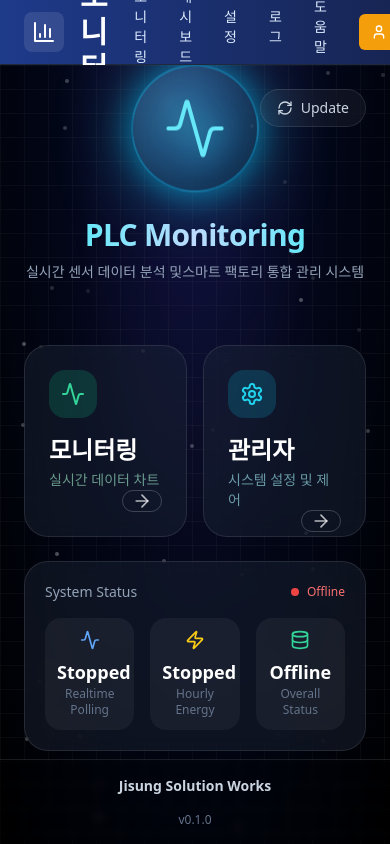
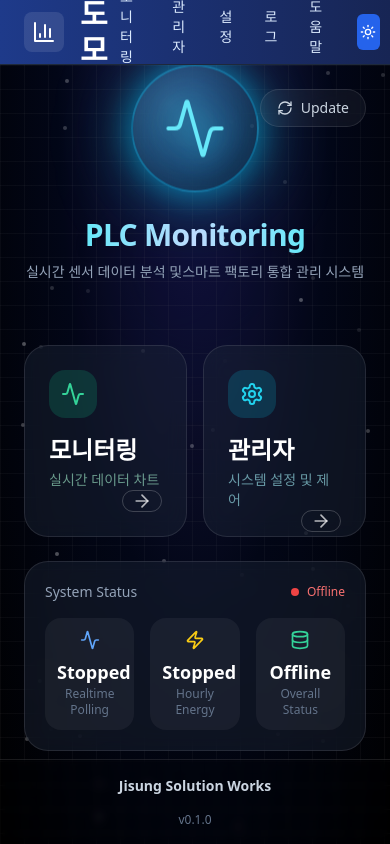
Before and after one commit to YouHyuksoo/OhSUng-Monitoring, a Next.js app: page / in a window 390 px wide. Built offline with nearby package versions, Linux system fonts and the light colour scheme; no server answers.

Commit message:
로그인 정리

```diff
--- a/src/app/admin/page.tsx
+++ b/src/app/admin/page.tsx
@@ -21,7 +21,6 @@
 import { useEffect, useState } from "react";
 import { useRouter } from "next/navigation";
 import { useSettings } from "@/lib/useSettings";
-import { useAuth } from "@/lib/auth-context";
 import {
   Activity,
   Database,
@@ -70,14 +69,6 @@ interface DBStats {
 export default function AdminPage() {
   const router = useRouter();
   const { settings, updateSettings } = useSettings();
-  const { isAuthenticated, logout } = useAuth();
-
-  // 인증 확인 - 미인증 시 로그인 페이지로 리다이렉트
-  useEffect(() => {
-    if (!isAuthenticated) {
-      router.push("/admin/login");
-    }
-  }, [isAuthenticated, router]);
 
   const [pollingStatus, setPollingStatus] = useState<PollingStatus | null>(
     null
--- a/src/app/api/settings/route.ts
+++ b/src/app/api/settings/route.ts
@@ -24,7 +24,7 @@ const SETTINGS_FILE = path.join(DATA_DIR, "settings.json");
  * 주의: client의 defaultSettings과 동기화되어야 함
  */
 const DEFAULT_SETTINGS = {
-  appTitle: "PLC 모니터링",
+  appTitle: "전력/온도 모니터링",
   plcIp: "",
   plcPort: 5000,
   plcType: "demo",
--- a/src/app/help/page.tsx
+++ b/src/app/help/page.tsx
@@ -26,7 +26,7 @@ export default function HelpPage() {
           도움말 및 가이드
         </h1>
         <p className="text-lg text-muted-foreground mt-3">
-          PLC 모니터링 시스템의 사용 방법과 문제 해결 가이드입니다.
+          전력/온도 모니터링 시스템의 사용 방법과 문제 해결 가이드입니다.
         </p>
       </div>
 
@@ -86,7 +86,7 @@ export default function HelpPage() {
                   <Activity className="w-4 h-4 text-red-500" /> 전력 모니터링
                 </h4>
                 <p className="text-sm text-muted-foreground">
-                  공장 전체의 유효 전력량을 실시간으로 표시합니다. 그래프의
+                  설비로부터 유효 전력량을 실시간으로 표시합니다. 그래프의
                   높낮이는 전력 사용량의 변화 추이를 나타내며, 우측 상단에 현재
                   수치가 숫자로 표시됩니다.
                 </p>
--- a/src/app/layout.tsx
+++ b/src/app/layout.tsx
@@ -3,7 +3,6 @@ import "./globals.css";
 import { cn } from "@/lib/utils";
 import { Header } from "@/components/Layout/Header";
 import { ThemeProvider } from "@/components/theme-provider";
-import { AuthProvider } from "@/lib/auth-context";
 import { PLCConnectionProvider } from "@/lib/plc-connection-context";
 import { SettingsInitializer } from "@/components/settings-initializer";
 
@@ -29,13 +28,11 @@ export default function RootLayout({
         )}
       >
         <ThemeProvider defaultTheme="dark" storageKey="vite-ui-theme">
-          <AuthProvider>
-            <PLCConnectionProvider>
-              <SettingsInitializer />
-              <Header />
-              <main className="flex-1 w-full overflow-auto">{children}</main>
-            </PLCConnectionProvider>
-          </AuthProvider>
+          <PLCConnectionProvider>
+            <SettingsInitializer />
+            <Header />
+            <main className="flex-1 w-full overflow-auto">{children}</main>
+          </PLCConnectionProvider>
         </ThemeProvider>
       </body>
     </html>
--- a/src/app/logs/page.tsx
+++ b/src/app/logs/page.tsx
@@ -14,15 +14,11 @@
 "use client";
 
 import { useState, useEffect, useRef } from "react";
-import { useRouter } from "next/navigation";
 import { Search, Download, Trash2, RefreshCw } from "lucide-react";
 import { logger, LogLevel, LogEntry } from "@/lib/logger";
-import { useAuth } from "@/lib/auth-context";
 import { ConfirmDialog } from "@/components/ui/confirm-dialog";
 
 export default function LogsPage() {
-  const router = useRouter();
-  const { isAuthenticated } = useAuth();
   const [logs, setLogs] = useState<LogEntry[]>([]);
   const [filter, setFilter] = useState<LogLevel | "all">("all");
   const [searchTerm, setSearchTerm] = useState("");
@@ -31,13 +27,6 @@ export default function LogsPage() {
   const [itemsPerPage, setItemsPerPage] = useState(50);
   const [showConfirmDialog, setShowConfirmDialog] = useState(false);
   const logsEndRef = useRef<HTMLDivElement>(null);
-
-  // 인증 확인 - 미인증 시 로그인 페이지로 리다이렉트
-  useEffect(() => {
-    if (!isAuthenticated) {
-      router.push("/admin/login");
-    }
-  }, [isAuthenticated, router]);
 
   // 로거에서 실제 로그 가져오기 및 실시간 업데이트 구독
   useEffect(() => {
@@ -142,7 +131,7 @@ export default function LogsPage() {
         <div>
           <h1 className="text-3xl font-bold">시스템 로그</h1>
           <p className="text-muted-foreground mt-1">
-            PLC 모니터링 시스템의 실시간 로그를 확인합니다
+            전력/온도 모니터링 시스템의 실시간 로그를 확인합니다
           </p>
         </div>
       </div>
--- a/src/app/page.tsx
+++ b/src/app/page.tsx
@@ -1,7 +1,7 @@
 /**
  * @file src/app/page.tsx
  * @description
- * PLC 모니터링 시스템 랜딩 페이지 (풀스크린 글래스모피즘 리디자인)
+ * 전력/온도 모니터링 시스템 랜딩 페이지 (풀스크린 글래스모피즘 리디자인)
  *
  * 디자인 변경 사항:
  * - **풀스크린 레이아웃**: 스크롤을 제거하고 `h-screen`으로 화면에 꽉 차게 구성.
@@ -292,7 +292,7 @@ export default function Home() {
 
             {/* 관리자 버튼 */}
             <button
-              onClick={() => handleNavigate("/admin/login")}
+              onClick={() => handleNavigate("/admin")}
               className="group relative h-full glass-card rounded-3xl p-6 flex flex-col justify-between text-left transition-all duration-300 hover:bg-white/5 hover:scale-[1.02] border border-white/10 hover:border-cyan-400/50 overflow-hidden"
             >
               <div className="absolute inset-0 bg-gradient-to-br from-cyan-500/10 to-transparent opacity-0 group-hover:opacity-100 transition-opacity duration-500" />
--- a/src/app/settings/page.tsx
+++ b/src/app/settings/page.tsx
@@ -7,24 +7,15 @@
 
 "use client";
 
-import { useEffect, useState } from "react";
+import { useState } from "react";
 import { useRouter } from "next/navigation";
 import { useSettings } from "@/lib/useSettings";
 import { ChartConfig } from "@/lib/settings-store";
-import { useAuth } from "@/lib/auth-context";
 import { Toast, ToastType } from "@/components/ui/toast";
 
 export default function SettingsPage() {
   const router = useRouter();
   const { settings, updateSettings } = useSettings();
-  const { isAuthenticated } = useAuth();
-
-  // 인증 확인 - 미인증 시 로그인 페이지로 리다이렉트
-  useEffect(() => {
-    if (!isAuthenticated) {
-      router.push("/admin/login");
-    }
-  }, [isAuthenticated, router]);
   const [localSettings, setLocalSettings] = useState(settings);
   const [isModified, setIsModified] = useState(false);
   const [toast, setToast] = useState<{
@@ -210,7 +201,7 @@ export default function SettingsPage() {
                 id="appTitle"
                 value={localSettings.appTitle}
                 onChange={(e) => handleChange("appTitle", e.target.value)}
-                placeholder="PLC 모니터링"
+                placeholder="전력/온도 모니터링"
                 className="flex h-10 w-full rounded-md border border-input bg-background px-3 py-2 text-sm focus-visible:outline-none focus-visible:ring-2 focus-visible:ring-ring"
               />
               <p className="text-xs text-muted-foreground mt-1">
--- a/src/components/Layout/Header.tsx
+++ b/src/components/Layout/Header.tsx
@@ -1,7 +1,7 @@
 /**
  * @file src/components/Layout/Header.tsx
  * @description
- * 헤더 컴포넌트 - 네비게이션, PLC 연결 상태, 테마 토글, 로그아웃 기능 포함
+ * 헤더 컴포넌트 - 네비게이션, 테마 토글 기능 포함
  */
 
 "use client";
@@ -9,27 +9,16 @@
 import Link from "next/link";
 import { useTheme } from "@/components/theme-provider";
 import { useSettings } from "@/lib/useSettings";
-import { useAuth } from "@/lib/auth-context";
-import { Moon, Sun, LogOut, User, Home, BarChart3 } from "lucide-react";
-import { useEffect, useRef, useState } from "react";
+import { Moon, Sun, BarChart3 } from "lucide-react";
+import { useEffect, useState } from "react";
 import { usePathname, useRouter } from "next/navigation";
-import { ConfirmDialog } from "@/components/ui/confirm-dialog";
 
 export function Header() {
   const { theme, setTheme } = useTheme();
   const { settings } = useSettings();
-  const { isAuthenticated, logout } = useAuth();
   const pathname = usePathname();
   const router = useRouter();
   const [mounted, setMounted] = useState(false);
-  const [showLogoutDialog, setShowLogoutDialog] = useState(false);
-  const [showProfileMenu, setShowProfileMenu] = useState(false);
-  const profileMenuRef = useRef<HTMLDivElement>(null);
-
-  /**
-   * 현재 페이지가 로그인 페이지인지 확인
-   */
-  const isLoginPage = pathname === "/admin/login";
 
   /**
    * 모니터링 페이지인지 확인 (독립적인 운영 페이지이므로 헤더 숨김)
@@ -43,55 +32,24 @@ export function Header() {
    */
   const getPageTitle = () => {
     const appTitle = settings.appTitle || "모니터링";
-    if (pathname === "/monitoring") return `${appTitle} -전력/온도 `;
+    if (pathname === "/monitoring") return `${appTitle} - 전력/온도`;
     if (pathname === "/settings") return `${appTitle} - 설정 관리`;
     if (pathname === "/help") return `${appTitle} - 도움말`;
     if (pathname === "/admin") return `${appTitle} - 관리자`;
-    if (isLoginPage) return `${appTitle} - 로그인`;
+    if (pathname === "/logs") return `${appTitle} - 로그`;
     return appTitle;
   };
-
-  // 외부 클릭 감지 - 프로필 메뉴 닫기
-  useEffect(() => {
-    const handleClickOutside = (event: MouseEvent) => {
-      if (
-        profileMenuRef.current &&
-        !profileMenuRef.current.contains(event.target as Node)
-      ) {
-        setShowProfileMenu(false);
-      }
-    };
-
-    if (showProfileMenu) {
-      document.addEventListener("mousedown", handleClickOutside);
-      return () => {
-        document.removeEventListener("mousedown", handleClickOutside);
-      };
-    }
-  }, [showProfileMenu]);
 
   useEffect(() => {
     setMounted(true);
   }, []);
 
   /**
-   * 모니터링 페이지에서는 헤더 전체를 숨김 (Hook 선언 후)
+   * 모니터링 페이지에서는 헤더 전체를 숨김
    */
   if (isMonitoringPage) {
     return null;
   }
-
-  /**
-   * 로그아웃 처리
-   * - 다이얼로그 닫기
-   * - 로그아웃 수행
-   * - 랭딩 페이지로 이동
-   */
-  const handleLogout = () => {
-    setShowLogoutDialog(false);
-    logout();
-    router.push("/");
-  };
 
   return (
     <header className="border-b bg-gradient-to-r from-blue-600 to-blue-700 dark:from-blue-900 dark:to-blue-950 shadow-md">
@@ -113,8 +71,7 @@ export function Header() {
           )}
         </div>
 
-        {/* 중앙 및 우측: 네비게이션 + 컨트롤 (로그인 페이지에서는 숨김) */}
-        {!isLoginPage && (
+        {/* 우측: 네비게이션 + 테마 토글 */}
         <div className="flex items-center gap-8 ml-auto pr-6">
           <nav className="flex items-center gap-8 text-sm">
             <Link
@@ -135,7 +92,7 @@ export function Header() {
                   : "text-blue-100 border-transparent hover:text-white hover:border-blue-200"
               }`}
             >
-                대시보드
+              관리자
             </Link>
             <Link
               href="/settings"
@@ -169,72 +126,20 @@ export function Header() {
             </Link>
           </nav>
 
-            {/* 프로필 메뉴 - 인증되었을 때만 표시 */}
-            {isAuthenticated ? (
-              <div className="relative" ref={profileMenuRef}>
+          {/* 테마 토글 버튼 */}
           <button
-                  onClick={() => setShowProfileMenu(!showProfileMenu)}
+            onClick={() => setTheme(theme === "dark" ? "light" : "dark")}
             className="inline-flex items-center justify-center rounded-md text-sm font-medium transition-colors bg-blue-400 hover:bg-blue-300 dark:bg-blue-600 dark:hover:bg-blue-500 text-white h-9 w-9"
-                  title="메뉴"
-                >
-                  <User className="h-4 w-4" />
-                </button>
-
-                {/* 드롭다운 메뉴 */}
-                {showProfileMenu && (
-                  <div className="absolute right-0 mt-2 w-48 bg-white dark:bg-slate-800 rounded-md shadow-lg border border-gray-200 dark:border-slate-700 z-50">
-                    <button
-                      onClick={() => {
-                        setTheme(theme === "dark" ? "light" : "dark");
-                      }}
-                      className="w-full text-left px-4 py-2 text-sm text-gray-700 dark:text-gray-300 hover:bg-gray-100 dark:hover:bg-slate-700 transition-colors flex items-center gap-2"
+            title={theme === "dark" ? "라이트 모드로 전환" : "다크 모드로 전환"}
           >
             {mounted && theme === "dark" ? (
               <Sun className="h-4 w-4" />
             ) : (
               <Moon className="h-4 w-4" />
             )}
-                      {theme === "dark" ? "라이트 모드" : "다크 모드"}
-                    </button>
-                    <button
-                      onClick={() => {
-                        setShowProfileMenu(false);
-                        setShowLogoutDialog(true);
-                      }}
-                      className="w-full text-left px-4 py-2 text-sm text-red-600 dark:text-red-400 hover:bg-red-50 dark:hover:bg-red-900/20 transition-colors flex items-center gap-2"
-                    >
-                      <LogOut className="h-4 w-4" />
-                      로그아웃
           </button>
         </div>
-                )}
       </div>
-            ) : (
-              <button
-                onClick={() => router.push("/admin/login")}
-                className="inline-flex items-center justify-center gap-2 rounded-md text-sm font-medium transition-colors bg-amber-500 hover:bg-amber-600 text-white px-3 h-9"
-                title="로그인"
-              >
-                <User className="h-4 w-4" />
-                <span className="hidden sm:inline text-xs">로그인</span>
-              </button>
-            )}
-          </div>
-        )}
-      </div>
-
-      {/* 로그아웃 확인 다이얼로그 */}
-      {showLogoutDialog && (
-        <ConfirmDialog
-          title="로그아웃"
-          message="정말로 로그아웃하시겠습니까?"
-          confirmText="로그아웃"
-          cancelText="취소"
-          variant="danger"
-          onConfirm={handleLogout}
-          onCancel={() => setShowLogoutDialog(false)}
-        />
-      )}
     </header>
   );
 }
--- a/src/lib/settings-context.tsx
+++ b/src/lib/settings-context.tsx
@@ -57,7 +57,7 @@ export interface Settings {
 }
 
 const defaultSettings: Settings = {
-  appTitle: "PLC 모니터링",
+  appTitle: "전력/온도 모니터링",
   plcIp: "127.0.0.1",
   plcPort: 502,
   plcType: "demo",
--- a/src/lib/settings-store.ts
+++ b/src/lib/settings-store.ts
@@ -52,7 +52,7 @@ export interface Settings {
 }
 
 const DEFAULT_SETTINGS: Settings = {
-  appTitle: "PLC 모니터링",
+  appTitle: "전력/온도 모니터링",
   plcIp: "127.0.0.1",
   plcPort: 502,
   plcType: "demo",
```
Also changed, not shown: src/app/monitoring/page.tsx (+8 -4 lines). Lines whose indentation alone changed are shown as unchanged.
